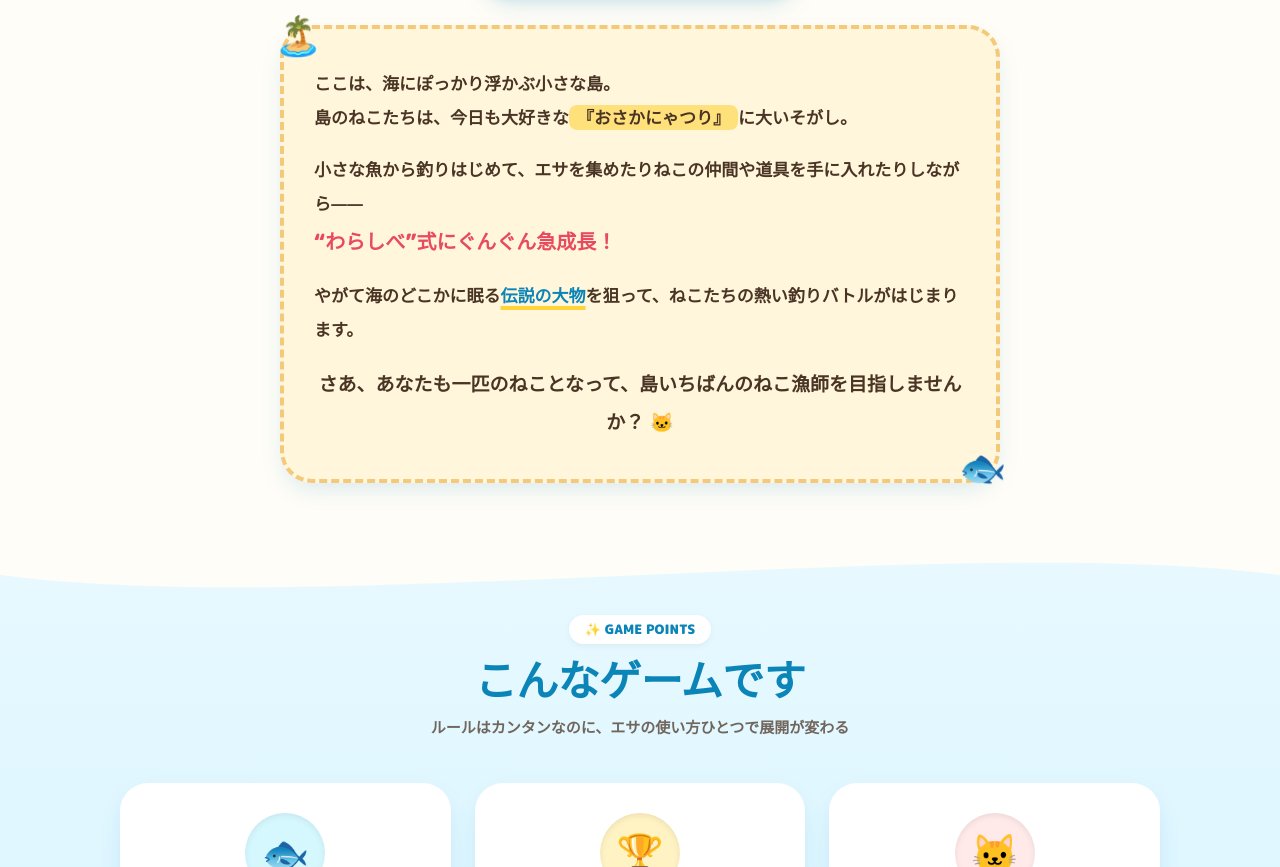
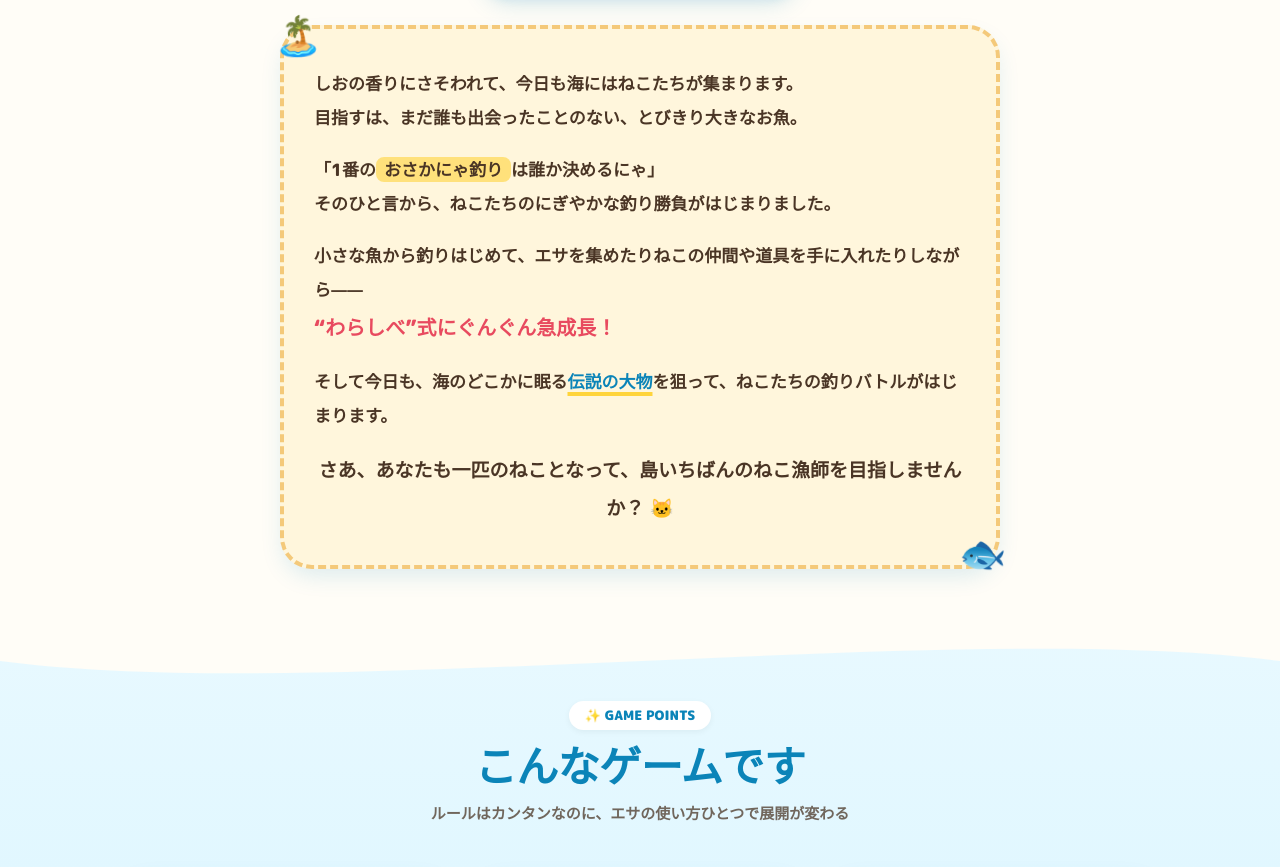
Before and after one commit to native-studio-game/osakanya, a plain HTML site: page index.html in a window 1280 px wide. Shown: the part 2629-3496 px from the top of the page. Drawn offline with Linux system fonts and the light colour scheme.

Commit message:
STORYセクションの文章を説明書の世界観テキストに合わせて修正
Co-Authored-By: Claude Sonnet 5 <noreply@anthropic.com>
Claude-Session: https://claude.ai/code/session_01HBxEULbMxqXawLjcozeMdu

```diff
--- a/index.html
+++ b/index.html
@@ -372,9 +372,10 @@ section{position:relative;}
     <div class="story-card">
       <span class="corner c-tl animate-wiggle">🏝️</span>
       <span class="corner c-br animate-float">🐟</span>
-      <p>ここは、海にぽっかり浮かぶ小さな島。<br>島のねこたちは、今日も大好きな<span class="mark">『おさかにゃつり』</span>に大いそがし。</p>
+      <p>しおの香りにさそわれて、今日も海にはねこたちが集まります。<br>目指すは、まだ誰も出会ったことのない、とびきり大きなお魚。</p>
+      <p>「1番の<span class="mark">おさかにゃ釣り</span>は誰か決めるにゃ」<br>そのひと言から、ねこたちのにぎやかな釣り勝負がはじまりました。</p>
       <p>小さな魚から釣りはじめて、エサを集めたりねこの仲間や道具を手に入れたりしながら——<br><span class="big-coral">“わらしべ”式にぐんぐん急成長！</span></p>
-      <p>やがて海のどこかに眠る<span class="ul-sea">伝説の大物</span>を狙って、ねこたちの熱い釣りバトルがはじまります。</p>
+      <p>そして今日も、海のどこかに眠る<span class="ul-sea">伝説の大物</span>を狙って、ねこたちの釣りバトルがはじまります。</p>
       <p class="mid" style="font-size:19px;font-weight:900;">さあ、あなたも一匹のねことなって、島いちばんのねこ漁師を目指しませんか？ 🐱</p>
     </div>
   </div>
```
